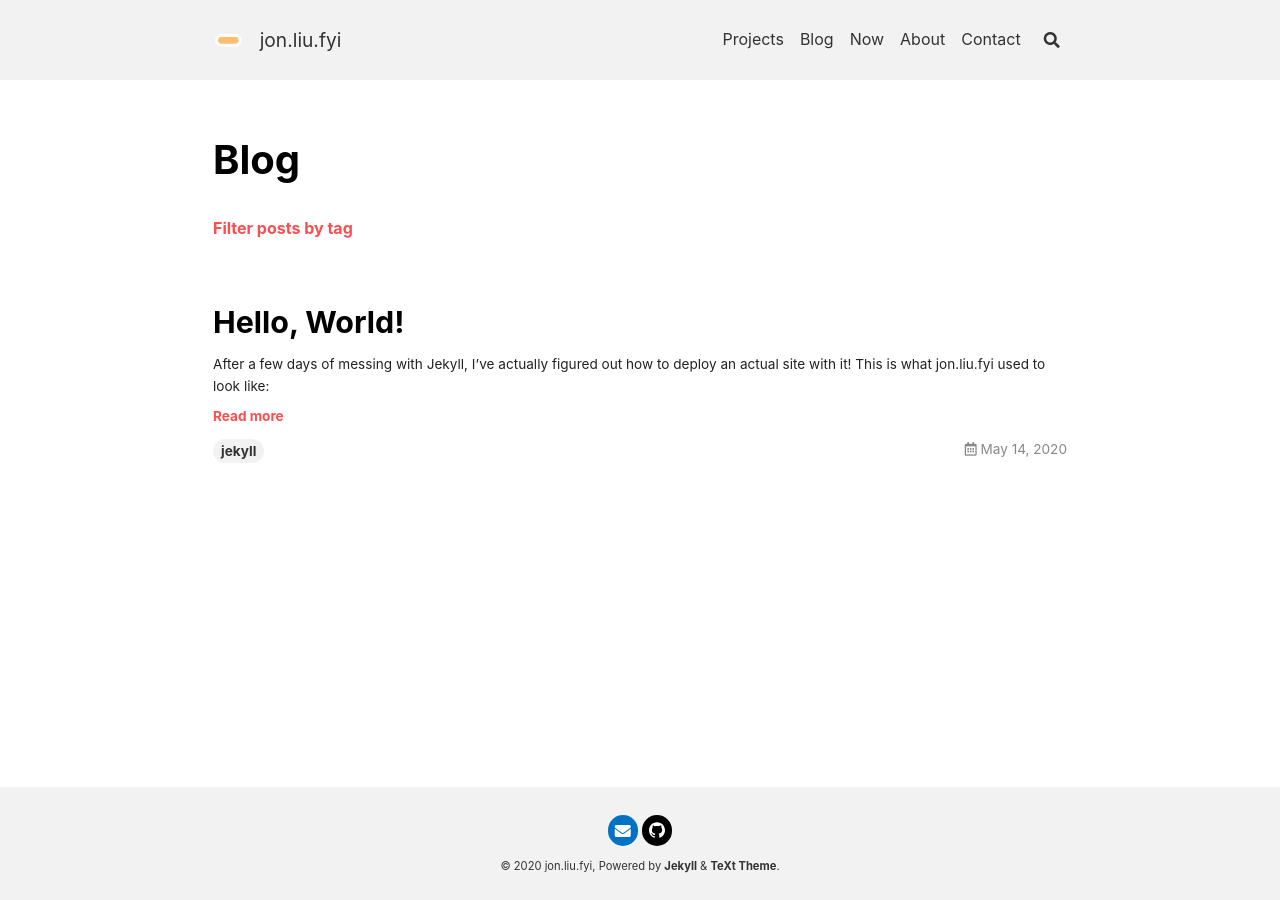
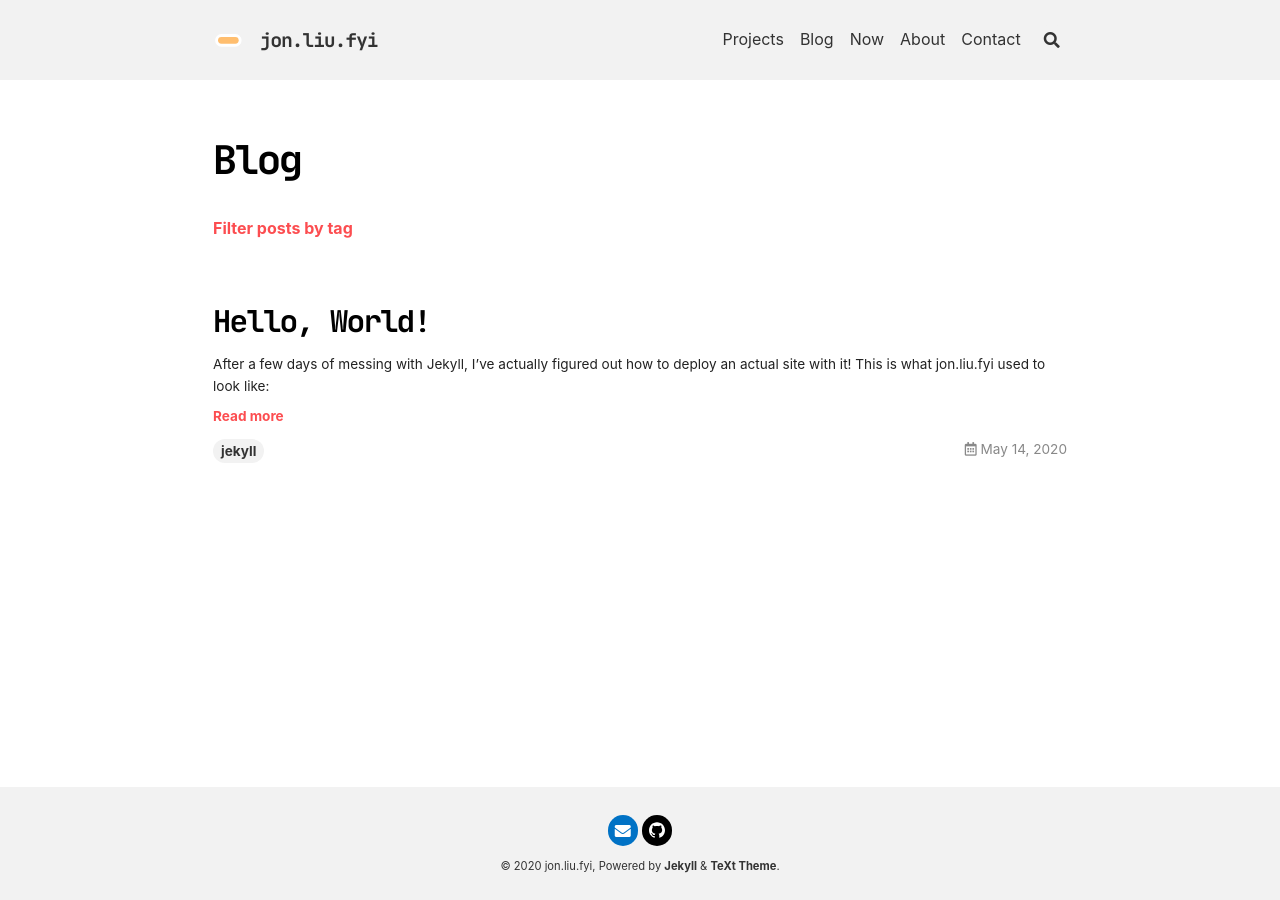
Before and after one commit to JonLiuFYI/JonLiuFYI.github.io, a Jekyll site: the page built from blog.md, in a window 1280 px wide. Built offline with Jekyll 4.4.1, drawn with Linux system fonts in a browser that asks for light colours; nearby versions of some CDN libraries.

Commit message:
heading font

```diff
--- a/_sass/custom.scss
+++ b/_sass/custom.scss
@@ -1,5 +1,13 @@
 /* start custom scss snippet */
-// .header__title {
-//     font-family: "JetBrains Mono";
-// }
+
+@font-face {
+    font-family: "JBM";
+    src: url("/assets/JetBrainsMono-Bold.ttf");
+}
+
+h1, h2, h3, h4, h5, h6, .header__title {
+    font-family: "JBM";
+    letter-spacing: -.05em;
+}
+
 /* end custom scss snippet */
```
Also changed, not shown: assets/JetBrainsMono-Bold.ttf (added).
